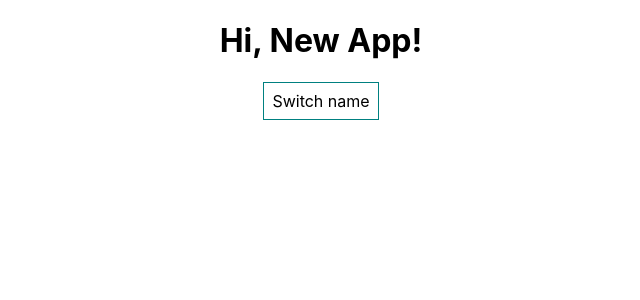
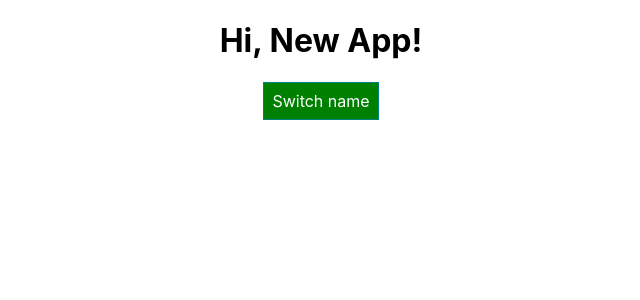
Before and after one commit to gsim2345/react-complete-guide, a React (Create React App) app: page / in a window 1280 px wide. Shown: the top 300 px of the page, without its empty margins (319-959 px from the left). Built offline with nearby package versions, Linux system fonts and the light colour scheme.

Commit message:
Added style dynamically

```diff
--- a/src/App.js
+++ b/src/App.js
@@ -1,6 +1,7 @@
 import React, { Component } from 'react';
 import './App.css';
 import Person from './Person/Person';
+
 
 class App extends Component {
   state = {
@@ -57,7 +58,8 @@
 
   render() {
     const style = {
-      backgroundColor: "white",
+      backgroundColor: "green",
+      color: "white",
       font: "inherit",
       border: "1px solid teal",
       padding: "8px",
@@ -80,7 +82,9 @@
             })
           }
         </div>
-      )
+      );
+
+      style.backgroundColor = "red";
     }
 
     return (
```
